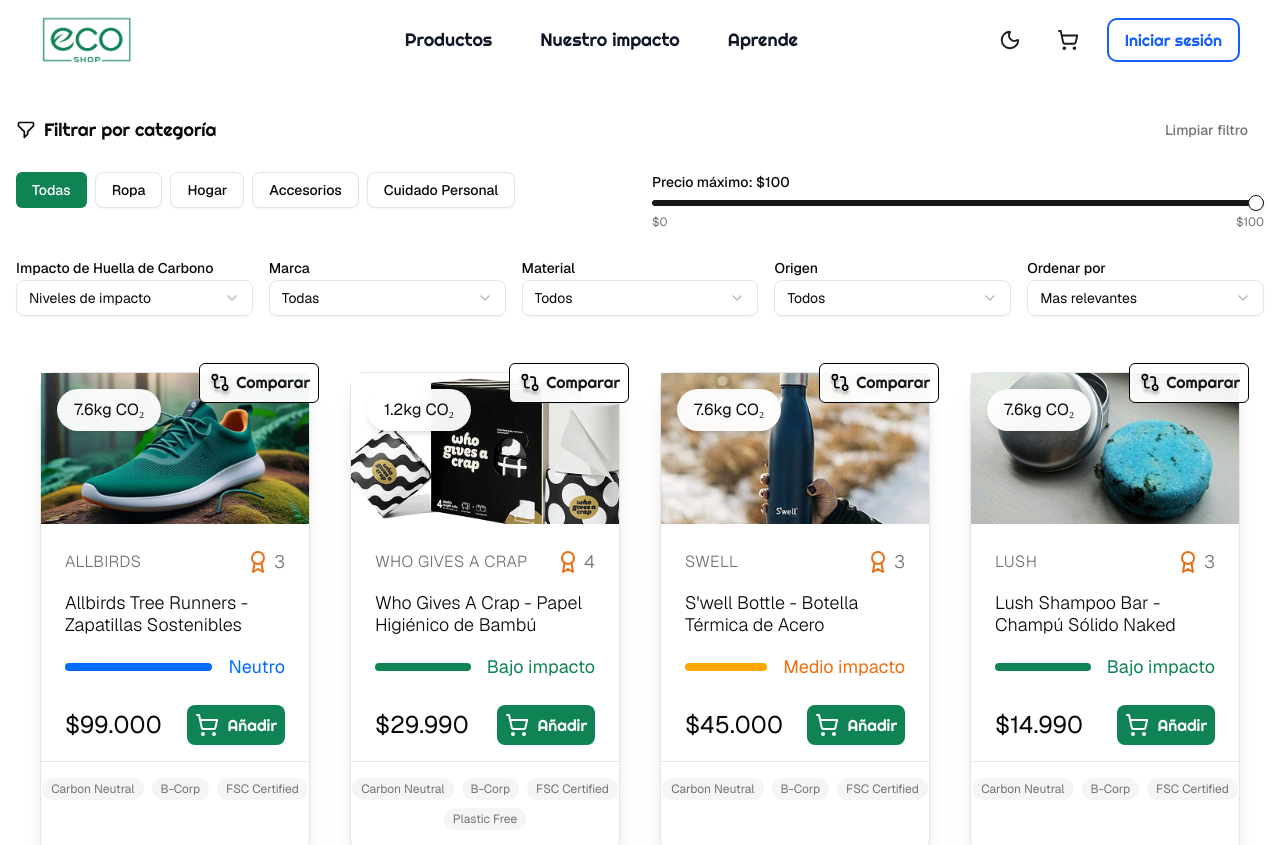
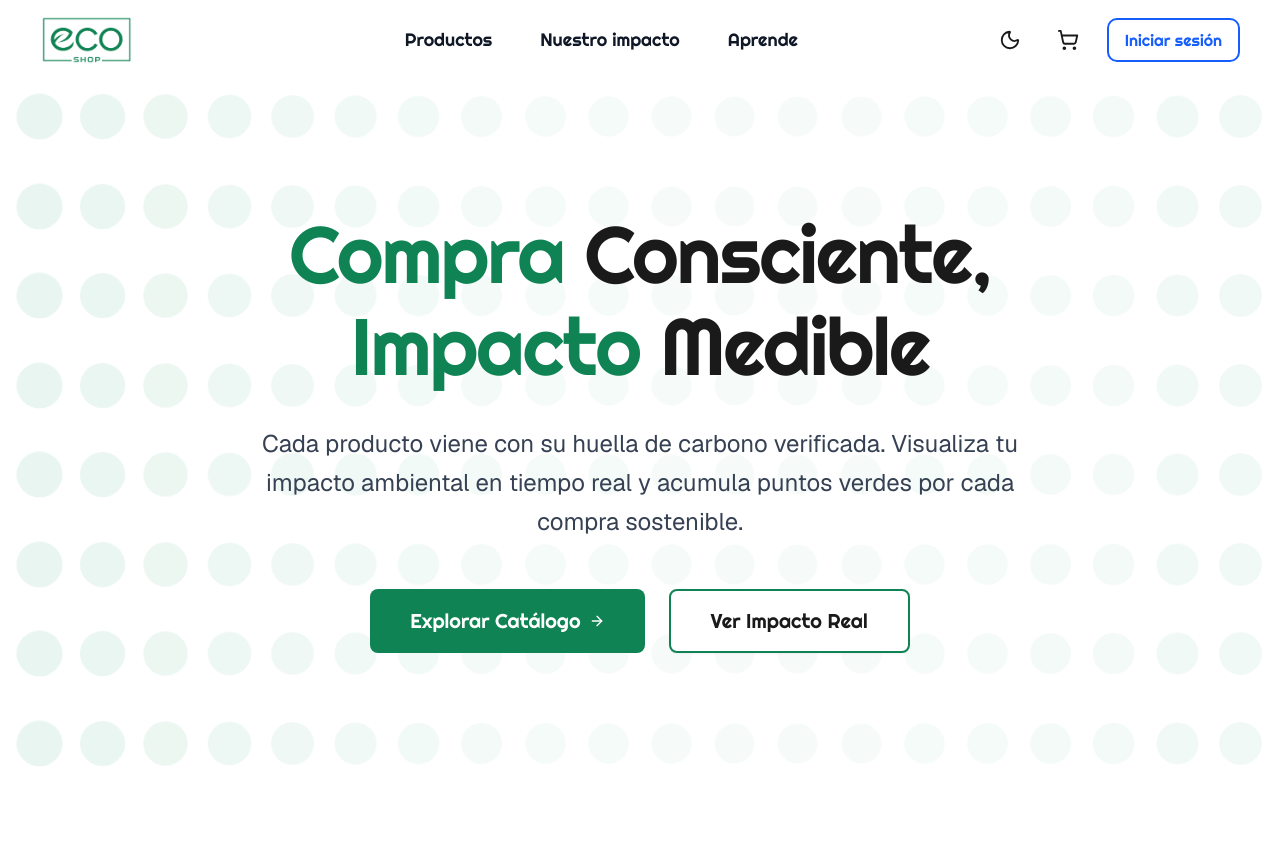
Before and after one commit to Tommyx66/S11-25-Equipo-58-WebApp, a Next.js app in the folder frontend/: page / in a window 1280 px wide. Shown: the top 845 px of the page. Built offline with nearby package versions, Linux system fonts and the light colour scheme.

Commit message:
feat(home): integrate Hero and Stats sections with smooth scrolling

```diff
--- a/frontend/src/app/globals.css
+++ b/frontend/src/app/globals.css
@@ -125,3 +125,8 @@
     @apply bg-background text-foreground;
   }
 }
+
+
+html {
+  scroll-behavior: smooth;
+}
--- a/frontend/src/app/page.tsx
+++ b/frontend/src/app/page.tsx
@@ -1,23 +1,35 @@
-import HuellaSection from "@/components/HuellaSection";
-import { ProductFilters } from "@/components/ProductFilters";
-import { ProductList } from "@/components/ProductList";
+import { HeroLanding } from '@/components/HeroLanding'
+import  ImpactStatistics  from '@/components/ImpactStatistics'
+import { ProductFilters } from '@/components/ProductFilters'
+import { ProductList } from '@/components/ProductList'
+import HuellaSection from '@/components/HuellaSection'
+
 export default function Home() {
   return (
     <main className="min-h-screen bg-white dark:bg-slate-950">
 
-      <div className="container mx-auto px-4 py-8">
+      {/* Inicio */}
+      <section id="inicio">
+        <HeroLanding />
+      </section>
+        <ImpactStatistics />
 
+      <div className="container mx-auto px-4 py-8 space-y-20">
 
-        {/* Filtros */}
-        <ProductFilters />
+        {/* === SECCIÓN PRODUCTOS === */}
+        <section id="productos" className="scroll-mt-24 space-y-8">
+           <ProductFilters />
+           <ProductList />
+        </section>
 
+        {/* === SECCIÓN IMPACTO === */}
+        <section id="impacto" className="scroll-mt-24">
+           <HuellaSection />
+        </section>
 
-        {/* Lista de Productos */}
-        <ProductList />
-
-        {/* Sección de la Huella (Banner) */}
-      <HuellaSection />
-
+        {/* === SECCIÓN APRENDE */}
+        <section id="aprende" className="scroll-mt-24">
+        </section>
 
       </div>
     </main>
```
